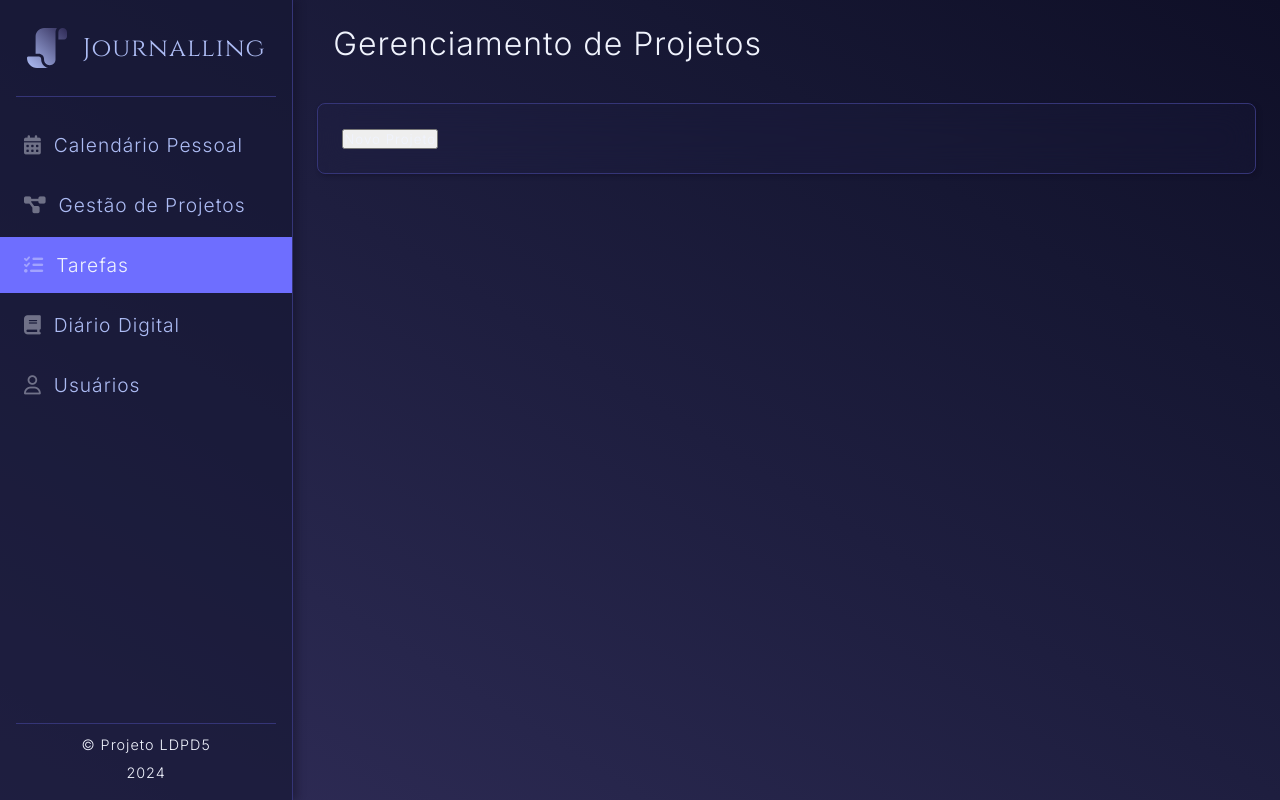
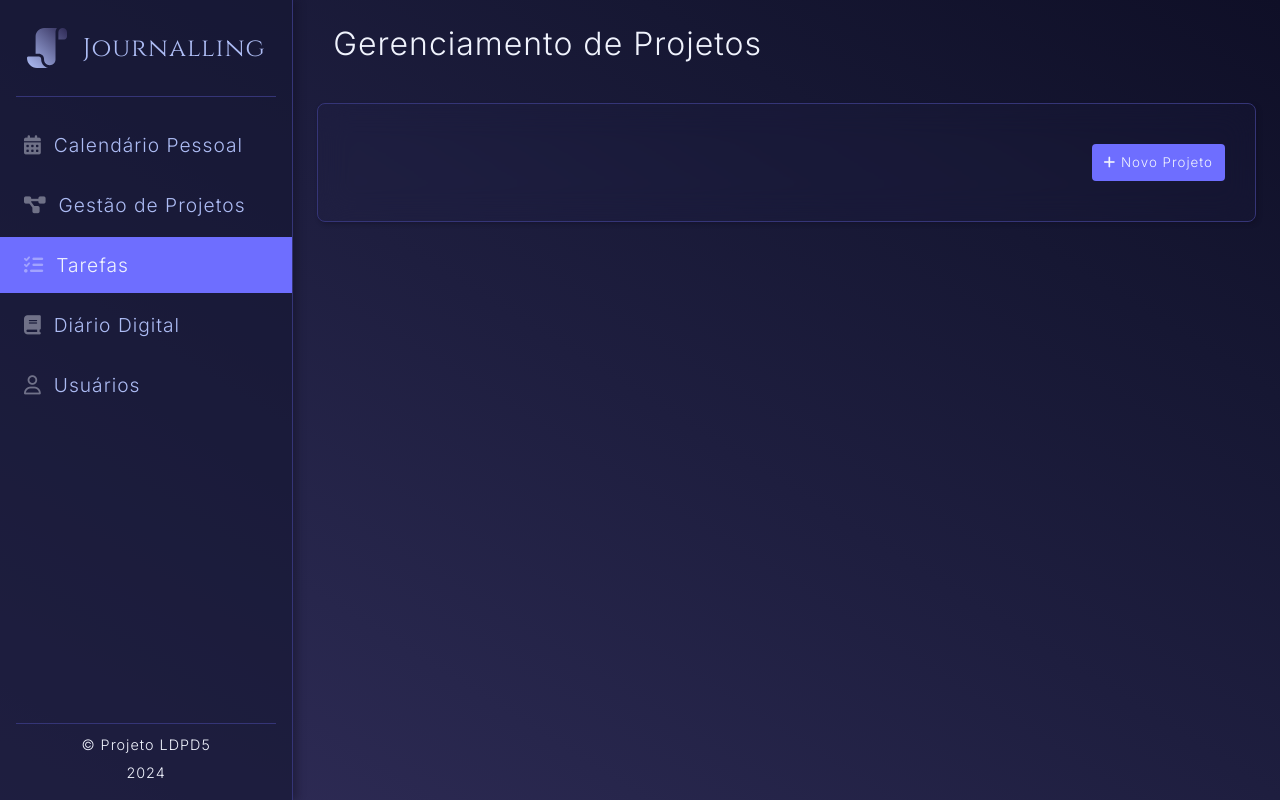
Before and after one commit to f95f/LDSD5-projeto-a, a PHP site: page / in a window 1280 px wide. Run offline with PHP 8.4, Linux system fonts and the light colour scheme; data comes from the database, SQL or seed files in the repository; data that the repository does not hold is empty; some libraries are stand-ins or nearby versions.

Commit message:
feat: adiciona estilo na página de projetos.

```diff
--- a/pages/projects.php
+++ b/pages/projects.php
@@ -62,11 +62,12 @@
 <main>
     <div class="wrapper">
         <div class="menubar">
-            <button id="showFormModal">
+            <button id="showFormModal" class="pill-button">
+                <i class="fa-solid fa-plus"></i>
                 Novo Projeto
             </button>
         </div>
-        <ul>
+        <ul class="card-grid">
         <?php foreach($projects as $item): ?>
             <li class="card-item">
                 <div class="card-row">
@@ -85,11 +86,13 @@
         </ul>
     </div>
 
-    <div id="overlay" style="display: none; background: rgba(0,0,0,0.5); position: fixed; top: 0; left: 0; width: 100%; height: 100%;"></div>
+    <div id="overlay"></div>
     <div id="modal">
 
-        <div>
+        <div class="modal-wrapper">
+            <div class="modal-header">
                 <h2>Adicionar Projeto</h2>
+            </div>
             <div class="modal-body">
 
             <form method="POST" id="addProjectForm" name="addProjectForm">
@@ -123,13 +126,23 @@
                     <?php endforeach ?>
                     </select>
                 </div>
+                <div class="modal-footer">
+                    <button
+                        type="button"
+                        id="closeModal"
+                        class="pill-button secondary"
+                    >
+                        Cancelar
+                    </button>
                     <button
                         type="submit"
                         id="submitProject"
-                    class="pill-button add-task-button"
+                        class="pill-button"
                     >
                         <i class="fa-solid fa-plus"></i>
+                        Adicionar
                     </button>
+                </div>
             </form>
         </div>
 
--- a/styles/global.css
+++ b/styles/global.css
@@ -10,6 +10,8 @@
     --text-color: #f0f3fd;
     --text-light: #adbcf4;
 
+
+    --background: #161733;
     --shadow-color: #0e0d1f66;
 
     --heading-font: 'Cinzel', serif;
@@ -212,11 +214,21 @@ main {
     background-color: var(--primary);
     padding: 12px;
     line-height: 12px;
-    border-radius: 2px;
+    border-radius: 4px;
     transition: all .2s ease-in-out;
 }
+.pill-button:hover {
+    filter: brightness(1.2);
+}
 
-
+.pill-button.secondary {
+    background-color: unset;
+    outline: 1px solid var(--primary);
+    color: var(--primary);
+}
+.pill-button.secondary:hover {
+    filter: brightness(1.2);
+}
 
 #to_do {
     display: flex;
--- a/styles/projetos.css
+++ b/styles/projetos.css
@@ -1,3 +1,19 @@
+
+.menubar {
+    width: 100%;
+    display: flex;
+    justify-content: flex-end;
+    padding: 16px 6px;
+}
+
+.card-grid {
+    width: 100%;
+    display: grid;
+    gap: 8px;
+    grid-template-columns: repeat(auto-fit, minmax(240px, 1fr));
+}
+
+
 .card-item {
     display: flex;
     flex-direction: column;
```
Also changed, not shown: other parts of styles/global.css (+68 -3 lines). Lines whose indentation alone changed are shown as unchanged.
